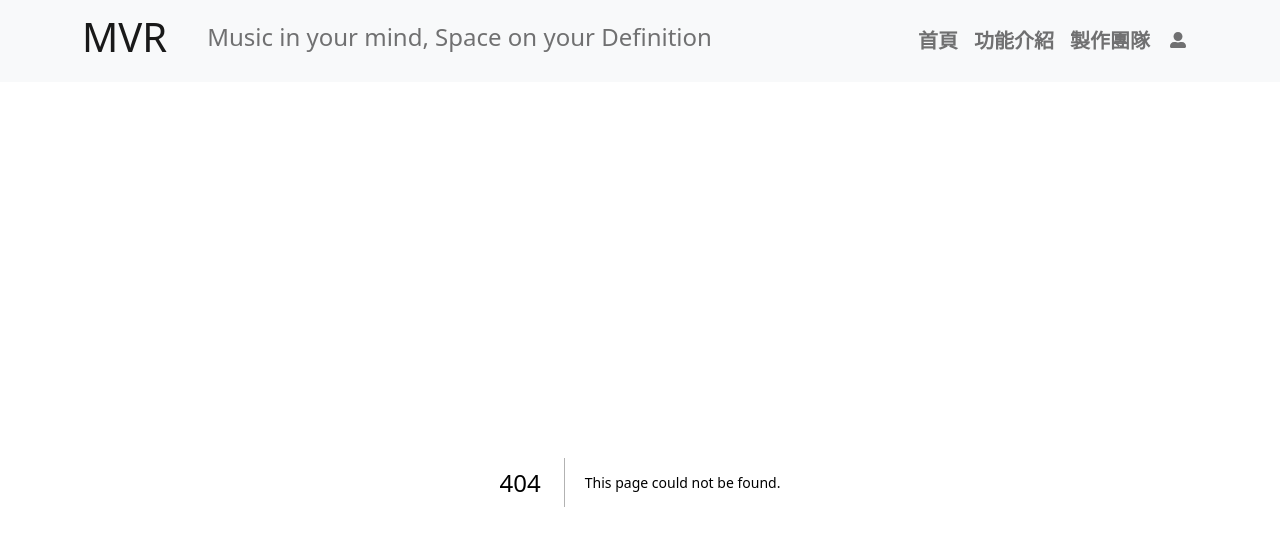
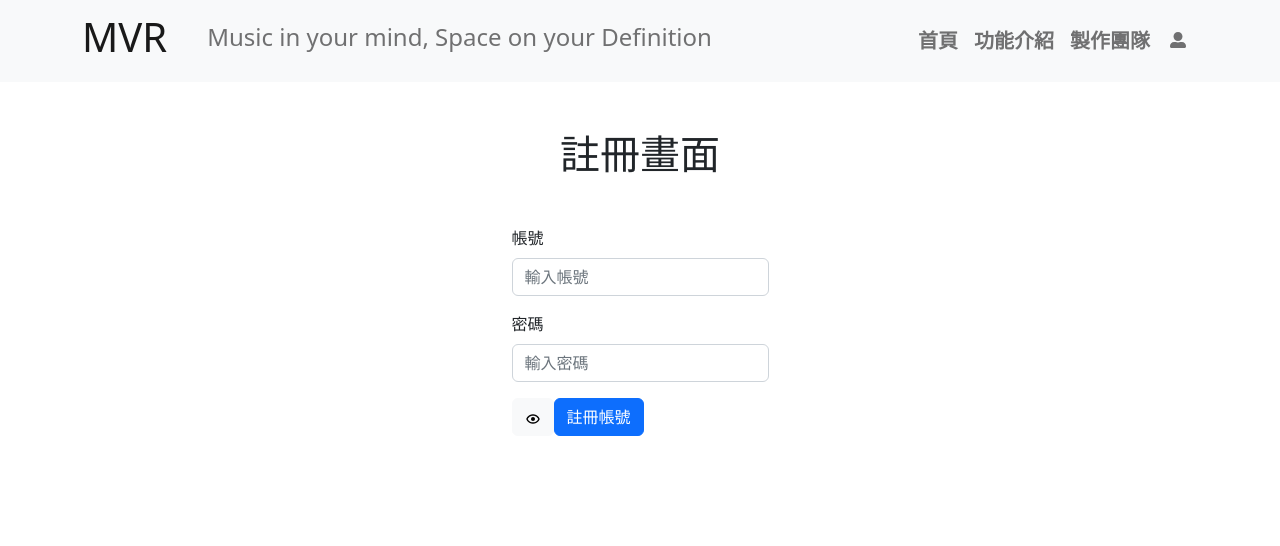
Before and after one commit to LeeChasel/MVR_website, a Next.js app: page /userPage/register in a window 1280 px wide. Before the commit this address had no page. Shown: the top 546 px of the page. Built offline with nearby package versions, Linux system fonts and the light colour scheme.

Commit message:
add register page and password shown toggle

```diff
--- a/pages/components/topnavbar.tsx
+++ b/pages/components/topnavbar.tsx
@@ -2,7 +2,6 @@ import Container from "react-bootstrap/Container"
 import Nav from "react-bootstrap/Nav"
 import Navbar from 'react-bootstrap/Navbar'
 import Link from "next/link"
-import Button from 'react-bootstrap/Button'
 import {FaUserAlt} from 'react-icons/fa'
 
 export default function TopNavbar()
@@ -34,7 +33,7 @@ export default function TopNavbar()
                                 </span>
                             </Nav.Link>
                         </Link>
-                        <Link href="/login" legacyBehavior passHref>
+                        <Link href="/userPage/login" legacyBehavior passHref>
                             <Nav.Link>
                                 <FaUserAlt className="mx-1"/>
                             </Nav.Link>
--- /dev/null
+++ b/pages/userPage/register.tsx
@@ -0,0 +1,54 @@
+import Form from 'react-bootstrap/Form';
+import Button from 'react-bootstrap/Button';
+import { useState } from 'react';
+import { BiShow } from 'react-icons/bi'
+import Head from 'next/head';
+
+function Password()
+{
+    const [passwordShown, setPasswordShown] = useState(false);
+
+    const togglePassword = () => {
+        setPasswordShown(!passwordShown);
+    }
+    return (
+        <>
+            <Form.Group className="mb-3" controlId="formBasicPassword">
+                    <Form.Label>密碼</Form.Label>
+                    <Form.Control type={passwordShown ? "text" : "password"} placeholder="輸入密碼" />
+            </Form.Group>
+            <Button variant="light" onClick={togglePassword}>
+                <BiShow />
+            </Button>
+        </>
+    )
+}
+
+export default function Register()
+{
+    return (
+        <>
+        <Head>
+        <title>MVR-註冊帳號</title>
+        <meta name="description" content="Generated by create next app" />
+        <meta name="viewport" content="width=device-width, initial-scale=1" />
+        <link rel="icon" href="/favicon.ico" />
+        </Head>
+        <main>
+            <h1 className='text-center m-5'>註冊畫面</h1>
+            <div className='d-flex justify-content-center'>
+                <Form>
+                    <Form.Group className="mb-3" controlId="formBasicEmail">
+                        <Form.Label>帳號</Form.Label>
+                        <Form.Control type="email" placeholder="輸入帳號" />
+                    </Form.Group>
+                    <Password />
+                <Button variant="primary" type="submit">
+                    註冊帳號
+                </Button>
+                </Form>
+            </div>
+        </main>
+        </>
+    )
+}
```
Also changed, not shown: pages/userPage/login.tsx (renamed from pages/login.tsx, +32 -5 lines), pages/userPage/userSetting.tsx (added, +22 -0 lines).
